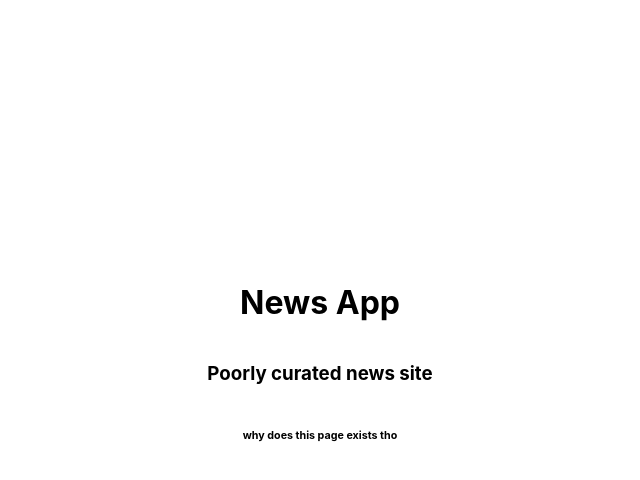
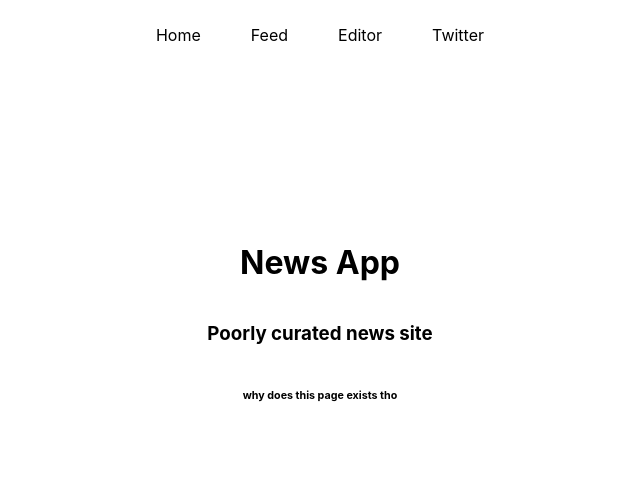
Before and after one commit to abayomi1196/news-app, a Next.js app: page / in a window 1280 px wide. Shown: the top 480 px of the page, without its empty margins (320-960 px from the left). Built offline with nearby package versions, Linux system fonts and the light colour scheme.

Commit message:
feat: toolbar for navigation

```diff
--- /dev/null
+++ b/components/Layout.js
@@ -0,0 +1,12 @@
+import Toolbar from './Toolbar';
+
+const Layout = ({ children }) => {
+  return (
+    <div>
+      <Toolbar />
+      {children}
+    </div>
+  );
+};
+
+export default Layout;
--- a/components/Toolbar.js
+++ b/components/Toolbar.js
@@ -1,5 +1,27 @@
+import Link from 'next/link';
+import styles from 'styles/Toolbar.module.css';
+
 const Toolbar = () => {
-  return <div className="tolu"></div>;
+  return (
+    <div className={styles.main}>
+      <Link href="/">
+        <a>Home</a>
+      </Link>
+      <Link href="/feed/1">
+        <a>Feed</a>
+      </Link>
+      <Link href="/editor">
+        <a>Editor</a>
+      </Link>
+      <a
+        href="https://twitter.com/SirKamara"
+        target="_blank"
+        rel="noreferrer noopener"
+      >
+        Twitter
+      </a>
+    </div>
+  );
 };
 
 export default Toolbar;
--- a/pages/_app.js
+++ b/pages/_app.js
@@ -1,7 +1,12 @@
-import '../styles/globals.css'
+import Layout from 'components/Layout';
+import 'styles/globals.css';
 
 function MyApp({ Component, pageProps }) {
-  return <Component {...pageProps} />
+  return (
+    <Layout>
+      <Component {...pageProps} />
+    </Layout>
+  );
 }
 
-export default MyApp
+export default MyApp;
--- a/styles/Home.module.css
+++ b/styles/Home.module.css
@@ -7,5 +7,5 @@
 }
 
 .main h1 {
-  margin-top: -50px;
+  margin-top: -150px;
 }
--- /dev/null
+++ b/styles/Toolbar.module.css
@@ -0,0 +1,15 @@
+.main {
+  width: 100%;
+  height: 50px;
+  display: flex;
+  justify-content: center;
+}
+
+.main a {
+  margin: 25px;
+  cursor: pointer;
+}
+
+.main a:hover {
+  color: rgb(168, 168, 168);
+}
--- a/styles/globals.css
+++ b/styles/globals.css
@@ -17,6 +17,6 @@ a {
 
 .page-container {
   display: flex;
-  height: 100vh;
+  min-height: 90vh;
   flex-direction: column;
 }
```
